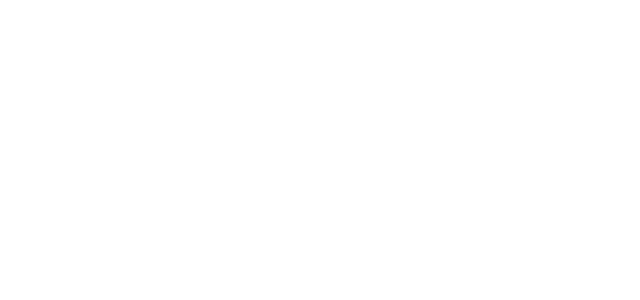
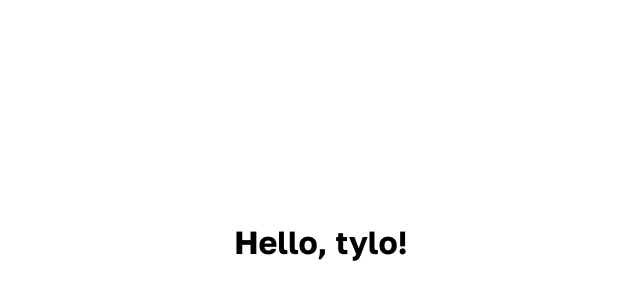
Before and after one commit to 7y1o/7y1o.github.io, a Svelte app: page / in a window 1280 px wide. Shown: the part 158-458 px from the top of the page, without its empty margins (319-959 px from the left). Built offline with nearby package versions, Linux system fonts and the light colour scheme.

Commit message:
Updated files

```diff
--- a/src/App.svelte
+++ b/src/App.svelte
@@ -1 +1,25 @@
 <script lang="ts"></script>
+
+<main>
+    <h1>Hello, tylo!</h1>
+</main>
+
+<style lang="sass">
+    main
+      position: fixed
+      z-index: 1
+      top: 0
+      left: 0
+      right: 0
+      bottom: 0
+      display: flex
+      flex-flow: column
+      align-items: center
+      justify-content: center
+
+      h1
+        font: 800 2rem 'Golos'
+        padding: 0
+        margin: 0
+        color: black
+</style>
--- a/src/app.scss
+++ b/src/app.scss
@@ -1,5 +1,34 @@
+
+@font-face {
+  font-family: 'Golos';
+  font-weight: 800;
+  src: url(/fonts/Golos-Text_Bold.ttf);
+}
+
+@font-face {
+  font-family: 'Golos';
+  font-weight: 500;
+  src: url(/fonts/Golos-Text_Medium.ttf);
+}
+
+@font-face {
+  font-family: 'Golos';
+  font-weight: 400;
+  src: url(/fonts/Golos-Text_Regular.ttf);
+}
+
+* {
+  user-select: none;
+  outline: none;
+  outline: 0;
+}
 
 // Common data block holder
 #main {
-
+  position: fixed;
+  z-index: 1;
+  top: 0;
+  left: 0;
+  right: 0;
+  bottom: 0;
 }
--- a/src/main.ts
+++ b/src/main.ts
@@ -1,3 +1,4 @@
+import './app.scss'
 import App from './App.svelte'
 
 const app = new App({
```
